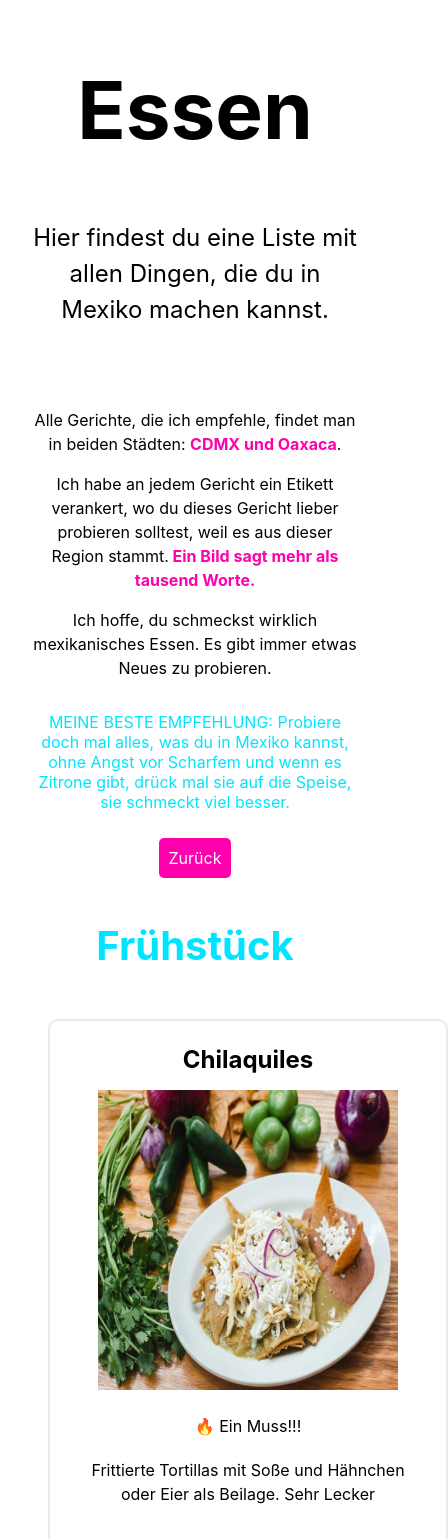
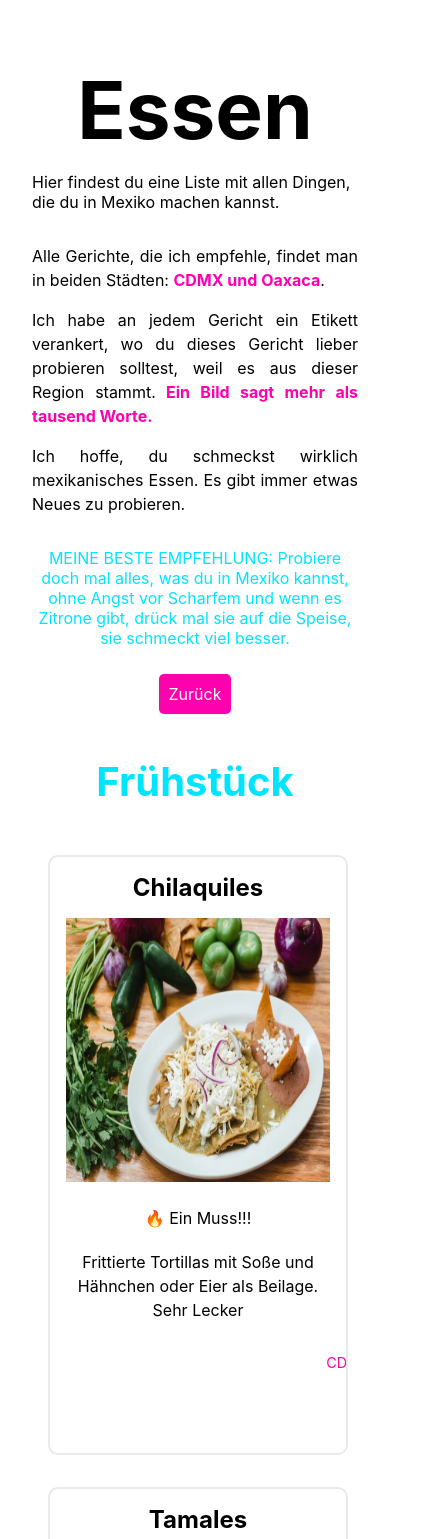
Before and after one commit to Yasser-Gandhi/mexiko, a Next.js app: page /blog/essen in a window 390 px wide. Shown: the top 1539 px of the page, 448 px wide, since content can reach past the window. Built offline with nearby package versions, Linux system fonts and the light colour scheme.

Commit message:
cambios css generales

```diff
--- a/pages/blog/essen.jsx
+++ b/pages/blog/essen.jsx
@@ -11,7 +11,7 @@ export default function Essen() {
           Essen
         </h1>
 
-        <p className={stylesEssen.description}>
+        <p>
           Hier findest du eine Liste mit allen Dingen, die du in Mexiko machen kannst.
         </p>
 
--- a/pages/blog/sehenswurdigkeiten.jsx
+++ b/pages/blog/sehenswurdigkeiten.jsx
@@ -11,7 +11,7 @@ export default function Sehenswurdigkeiten() {
           Orte
         </h1>
 
-        <p className={stylesBlog.description}>
+        <p>
           Hier findest du eine Liste mit allen Dingen, die du in Mexiko machen kannst.
         </p>
         <p>Wenn du auf die Fotos klickst, wirst du zu Google Maps weitergeleitet.</p>
--- a/styles/Blog.module.css
+++ b/styles/Blog.module.css
@@ -65,15 +65,6 @@
     color: #ff00ae;
   }
 
-  .code {
-    background: #fafafa;
-    border-radius: 5px;
-    padding: 0.75rem;
-    font-size: .7rem;
-    font-family: Menlo, Monaco, Lucida Console, Liberation Mono, DejaVu Sans Mono,
-      Bitstream Vera Sans Mono, Courier New, monospace;
-  }
-
   .grid {
     display: flex;
     align-items: center;
@@ -138,6 +129,14 @@
       width: 100%;
       flex-direction: column;
     }
+    .card {
+      margin: 1rem;
+      padding: 1rem;
+      min-width: 300px;
+      max-width: 300px;
+      min-height: 600px;
+      max-height: 600px;
+    }
   }
 
   @media (prefers-color-scheme: dark) {
@@ -145,16 +144,7 @@
     .footer {
       border-color: #ff00ae;
     }
-    .grid {
-    display: flex;
-    align-items: start;
-    justify-content: center;
-    flex-wrap: wrap;
-    max-width: 1020px;
-  }
-    .code {
-      background: #111;
-    }
+
     .logo img {
       filter: invert(1);
     }
--- a/styles/Essen.module.css
+++ b/styles/Essen.module.css
@@ -72,7 +72,7 @@
     padding: 5px;
   }
   .hinweisePink{
-    text-align: center;
+    text-align: justify;
     line-height: 1.5;
     font-size: 1rem;
   }
@@ -83,14 +83,7 @@
     color: #00e5ff;
     text-align: center;
   }
-  .code {
-    background: #fafafa;
-    border-radius: 5px;
-    padding: 0.75rem;
-    font-size: .7rem;
-    font-family: Menlo, Monaco, Lucida Console, Liberation Mono, DejaVu Sans Mono,
-      Bitstream Vera Sans Mono, Courier New, monospace;
-  }
+
 
   .grid {
     display: flex;
@@ -156,6 +149,14 @@
       width: 100%;
       flex-direction: column;
     }
+    .card {
+      margin: 1rem;
+      padding: 1rem;
+      min-width: 300px;
+      max-width: 300px;
+      min-height: 600px;
+      max-height: 600px;
+    }
   }
 
   @media (prefers-color-scheme: dark) {
```
Also changed, not shown: styles/Home.module.css (+0 -8 lines), 1 other file (tests, documents, lock files or other folders).
